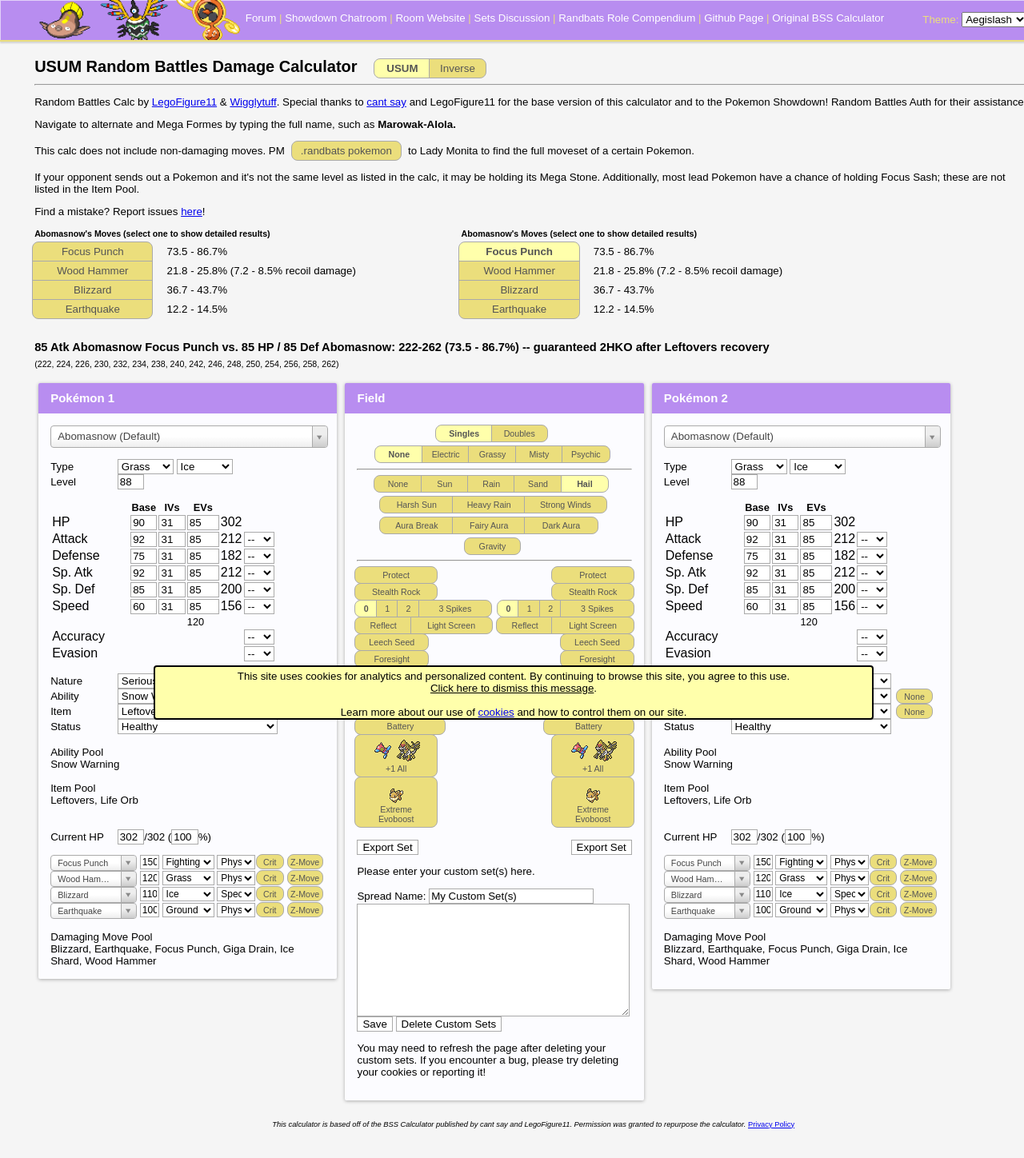
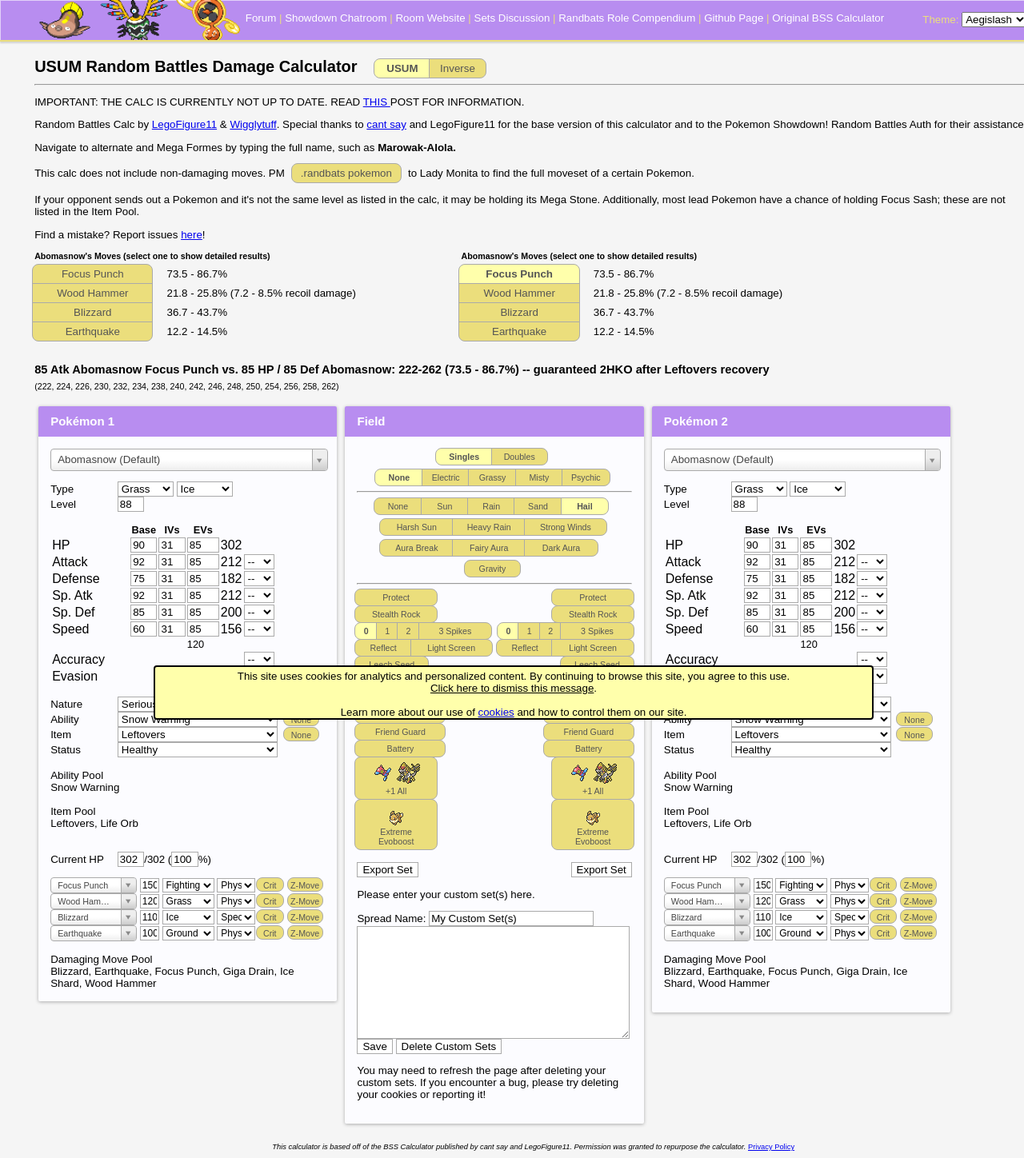
Before and after one commit to RandbatsCalc/randbatscalc.github.io, a Jekyll site: the page built from index.html, in a window 1280 px wide. Shown: the whole page at 80% size. Built offline with Jekyll 4.4.1, drawn with Linux system fonts in a browser that asks for light colours; nearby versions of some CDN libraries; before the commit the page ends 1420 px from its top, so only the background shows below that.

Commit message:
Update index.html

```diff
--- a/index.html
+++ b/index.html
@@ -35,6 +35,7 @@
   		}
 		};
 </script>
+	<p> IMPORTANT: THE CALC IS CURRENTLY NOT UP TO DATE. READ <a href="https://www.smogon.com/forums/threads/usum-random-battles-monotype-random-battles-damage-calculator.3646468/post-8228419/"> THIS </a> POST FOR INFORMATION.
 	<p>Random Battles Calc by <a href="https://www.smogon.com/forums/members/188833/">LegoFigure11</a> &amp; <a href="https://www.smogon.com/forums/members/463545/">Wigglytuff</a>. Special thanks to <a href="https://www.smogon.com/forums/members/cant-say.158401/">cant
 			say</a> and LegoFigure11 for the base version of this calculator and to the Pokemon Showdown! Random Battles Auth for their assistance.
 	</p>
```
